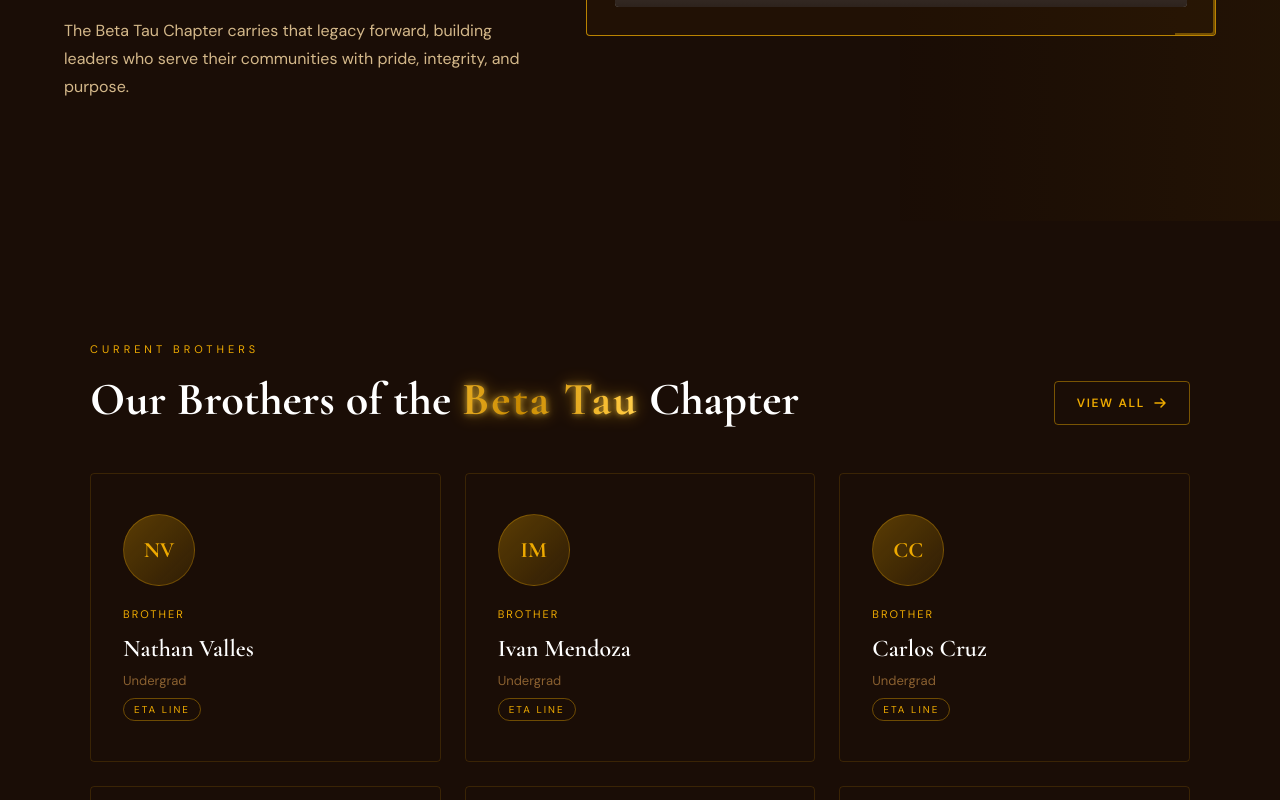
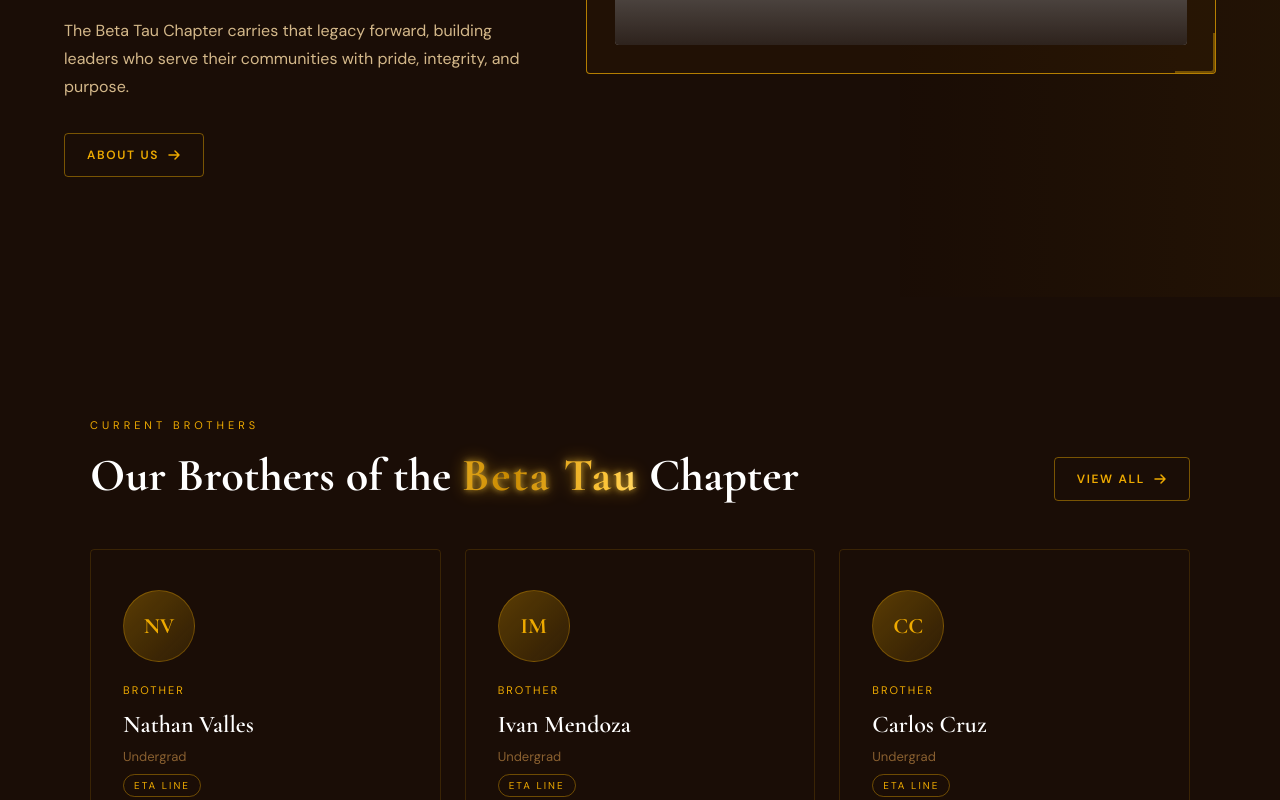
Before and after one commit to CarlosTho/uga-lul, a Next.js app: page / in a window 1280 px wide. Shown: the part 1400-2200 px from the top of the page. Built offline with nearby package versions, Linux system fonts and the light colour scheme; grey boxes are pictures that could not be loaded.

Commit message:
new stuff

```diff
--- a/app/about/page.tsx
+++ b/app/about/page.tsx
@@ -7,7 +7,6 @@ import Particles from "@/components/particles";
 import { useScrollReveal } from "@/lib/use-scroll-reveal";
 
 const SERIF = "var(--font-cormorant), 'Cormorant Garamond', serif";
-const BEBAS = "var(--font-bebas), 'Bebas Neue', sans-serif";
 
 interface Pillar {
   num: string;
--- a/app/globals.css
+++ b/app/globals.css
@@ -462,6 +462,69 @@ body {
   gap: 12px;
 }
 
+/* Primary gold CTA - the loudest control on the page ("View More Brothers") */
+.lul-cta-primary {
+  display: inline-flex;
+  align-items: center;
+  justify-content: center;
+  gap: 10px;
+  padding: 16px 36px;
+  min-height: 52px;
+  border: 1px solid rgba(255, 208, 64, 0.9);
+  border-radius: 4px;
+  background: linear-gradient(135deg, #eeaa00 0%, #ffd040 50%, #eeaa00 100%);
+  color: #1a0d06;
+  text-decoration: none;
+  font-size: 13px;
+  letter-spacing: 0.16em;
+  text-transform: uppercase;
+  font-weight: 700;
+  box-shadow: 0 10px 30px rgba(238, 170, 0, 0.22);
+  transition:
+    transform 0.25s ease,
+    box-shadow 0.25s ease,
+    gap 0.25s ease;
+}
+.lul-cta-primary:hover {
+  transform: translateY(-2px);
+  box-shadow: 0 16px 40px rgba(238, 170, 0, 0.4);
+  gap: 14px;
+}
+.lul-cta-primary:active {
+  transform: translateY(0);
+  box-shadow: 0 8px 22px rgba(238, 170, 0, 0.28);
+}
+.lul-cta-primary:focus-visible,
+.lul-view-all-btn:focus-visible {
+  outline: 2px solid #ffd040;
+  outline-offset: 3px;
+}
+
+/* Mobile: full-width taps, comfortable hit targets */
+@media (max-width: 640px) {
+  .lul-cta-primary {
+    width: 100%;
+    max-width: 420px;
+    padding: 15px 24px;
+    font-size: 12px;
+    letter-spacing: 0.12em;
+  }
+  .lul-cta-block {
+    width: 100%;
+    justify-content: center;
+    min-height: 48px;
+  }
+}
+
+@media (prefers-reduced-motion: reduce) {
+  .lul-cta-primary,
+  .lul-cta-primary:hover,
+  .lul-cta-primary:active {
+    transform: none;
+    transition: none;
+  }
+}
+
 /* Mobile nav: smooth drawer + backdrop */
 .site-navbar-mobile-backdrop {
   position: fixed;
--- a/app/page.tsx
+++ b/app/page.tsx
@@ -125,7 +125,7 @@ function Hero() {
           top: "50%",
           left: "50%",
           transform: `translate(-50%, -50%) translateY(${orbFloat2}px)`,
-          width: narrow ? "min(78vw, 300px)" : "min(46vw, 460px)",
+          width: narrow ? "min(52vw, 200px)" : "min(30vw, 300px)",
           aspectRatio: "300 / 335",
           zIndex: 1,
           opacity: 0.16,
@@ -143,7 +143,7 @@ function Hero() {
           aria-hidden
           fill
           priority
-          sizes="(max-width: 640px) 78vw, 46vw"
+          sizes="(max-width: 640px) 52vw, 30vw"
           style={{ objectFit: "contain" }}
         />
       </div>
@@ -514,6 +514,27 @@ function About() {
             The Beta Tau Chapter carries that legacy forward, building leaders
             who serve their communities with pride, integrity, and purpose.
           </p>
+
+          <a
+            href="/about"
+            className="lul-view-all-btn lul-cta-block"
+            style={{
+              marginTop: 32,
+              opacity: visible ? 1 : 0,
+              animation: visible ? "fadeUp 0.7s 0.55s ease both" : "none",
+            }}
+          >
+            About Us
+            <svg width="14" height="14" viewBox="0 0 14 14" fill="none">
+              <path
+                d="M2 7h10M8 3l4 4-4 4"
+                stroke="currentColor"
+                strokeWidth="1.5"
+                strokeLinecap="round"
+                strokeLinejoin="round"
+              />
+            </svg>
+          </a>
         </div>
 
         <div
@@ -820,6 +841,34 @@ function Hermanos() {
               visible={visible}
             />
           ))}
+        </div>
+
+        <div
+          style={{
+            display: "flex",
+            justifyContent: "center",
+            marginTop: "clamp(36px, 6vw, 56px)",
+          }}
+        >
+          <a
+            href="/hermanos"
+            className="lul-cta-primary"
+            style={{
+              opacity: visible ? 1 : 0,
+              animation: visible ? "fadeUp 0.7s 0.4s ease both" : "none",
+            }}
+          >
+            View More Brothers
+            <svg width="15" height="15" viewBox="0 0 14 14" fill="none">
+              <path
+                d="M2 7h10M8 3l4 4-4 4"
+                stroke="currentColor"
+                strokeWidth="1.8"
+                strokeLinecap="round"
+                strokeLinejoin="round"
+              />
+            </svg>
+          </a>
         </div>
       </div>
     </section>
```
